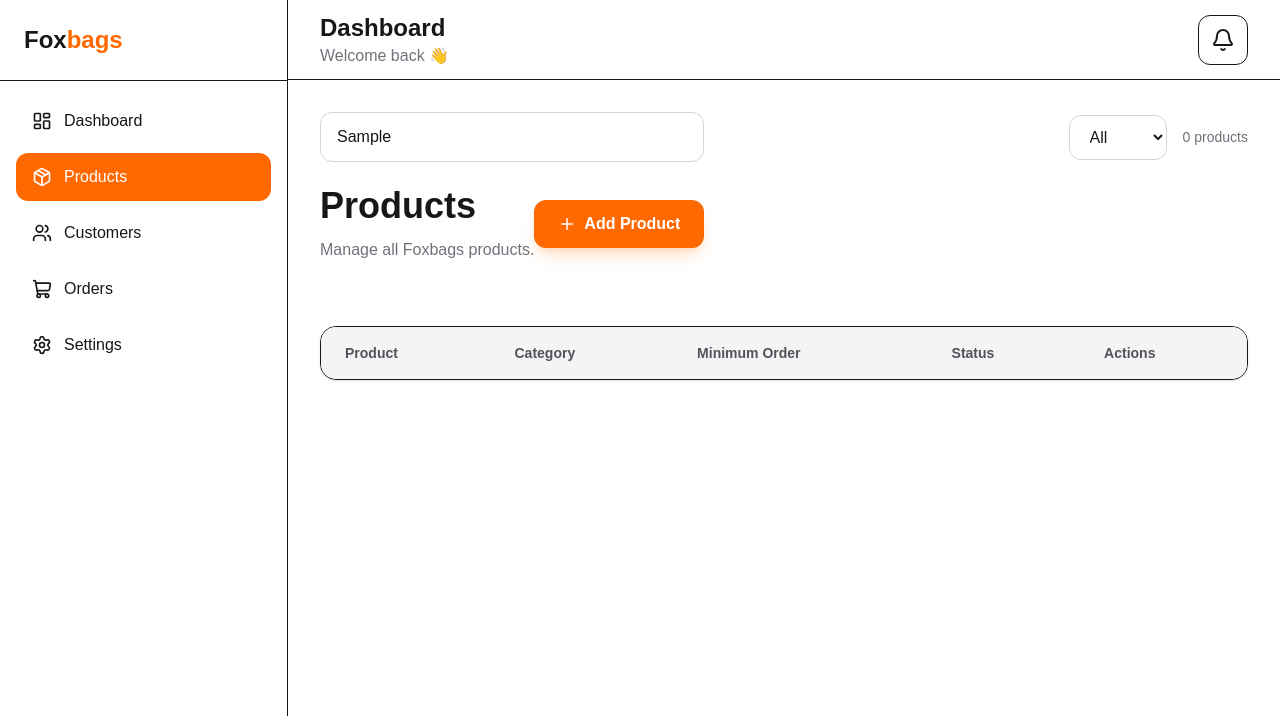
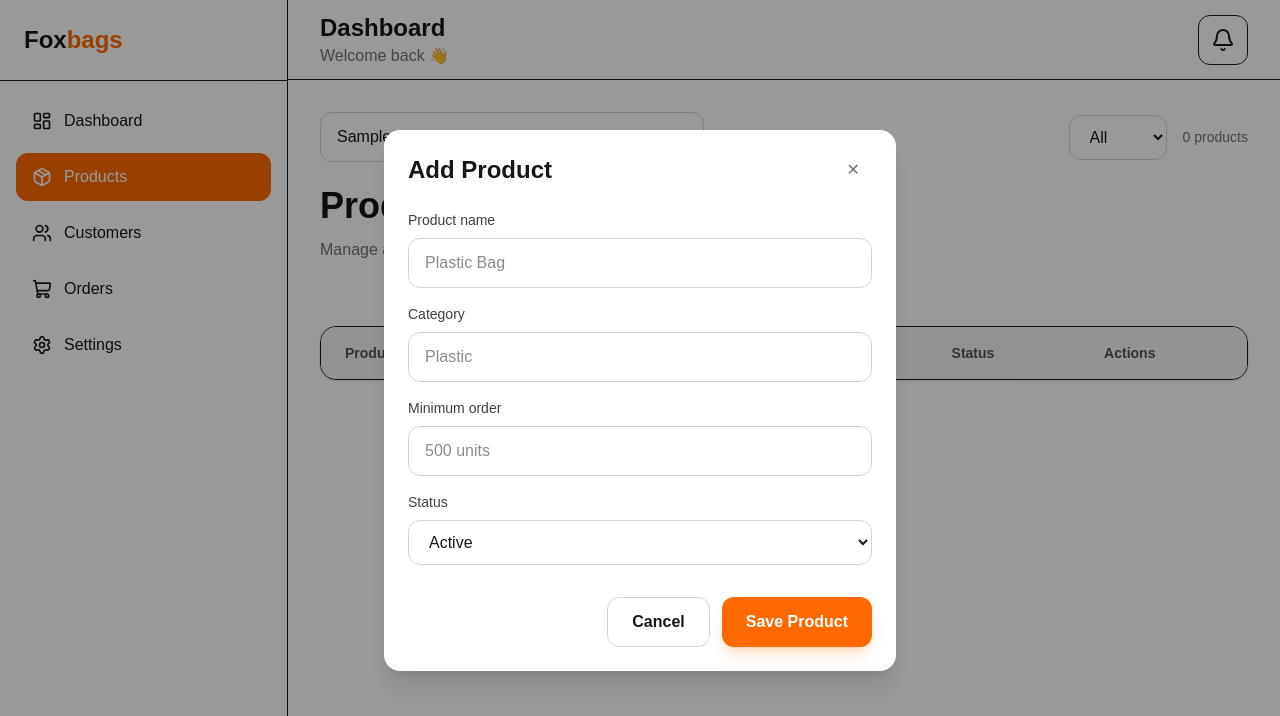
Before and after one commit to birabotto/foxbags-dashboard, a Next.js app: page /dashboard/products in a window 1280 px wide. Both pictures are taken after typing "Sample" into the empty fields and a click on the button "Add Product". Shown: the top 716 px of the page. Built offline with nearby package versions, Linux system fonts and the light colour scheme.

Commit message:
feat: add product creation modal UI

```diff
--- a/src/app/dashboard/products/page.tsx
+++ b/src/app/dashboard/products/page.tsx
@@ -9,6 +9,8 @@ import { products, type Product } from "@/lib/mock-data";
 import { useMemo, useState } from "react";
 import { SearchInput } from "@/app/components/ui/search-input";
 import { Select } from "@/app/components/ui/select";
+import { Input } from "@/app/components/ui/input";
+import { Modal } from "@/app/components/ui/modal";
 
 const columns = [
   {
@@ -52,7 +54,7 @@ const columns = [
 export default function ProductsPage() {
   const [search, setSearch] = useState("");
   const [statusFilter, setStatusFilter] = useState("All");
-
+  const [isModalOpen, setIsModalOpen] = useState(false);
   const filteredProducts = useMemo(() => {
     return products.filter((product) => {
       const matchesSearch = product.name
@@ -89,7 +91,7 @@ export default function ProductsPage() {
           title="Products"
           description="Manage all Foxbags products."
           action={
-            <Button>
+            <Button onClick={() => setIsModalOpen(true)}>
               <span className="flex items-center gap-2">
                 <Plus size={18} />
                 Add Product
@@ -100,6 +102,29 @@ export default function ProductsPage() {
       </div>
 
       <DataTable columns={columns} data={filteredProducts} />
+      <Modal
+        title="Add Product"
+        isOpen={isModalOpen}
+        onClose={() => setIsModalOpen(false)}
+      >
+        <div className="space-y-4">
+          <Input label="Product name" placeholder="Plastic Bag" />
+
+          <Input label="Category" placeholder="Plastic" />
+
+          <Input label="Minimum order" placeholder="500 units" />
+
+          <Select label="Status" options={["Active", "Draft"]} />
+
+          <div className="flex justify-end gap-3 pt-4">
+            <Button variant="secondary" onClick={() => setIsModalOpen(false)}>
+              Cancel
+            </Button>
+
+            <Button onClick={() => setIsModalOpen(false)}>Save Product</Button>
+          </div>
+        </div>
+      </Modal>
     </div>
   );
 }
```
